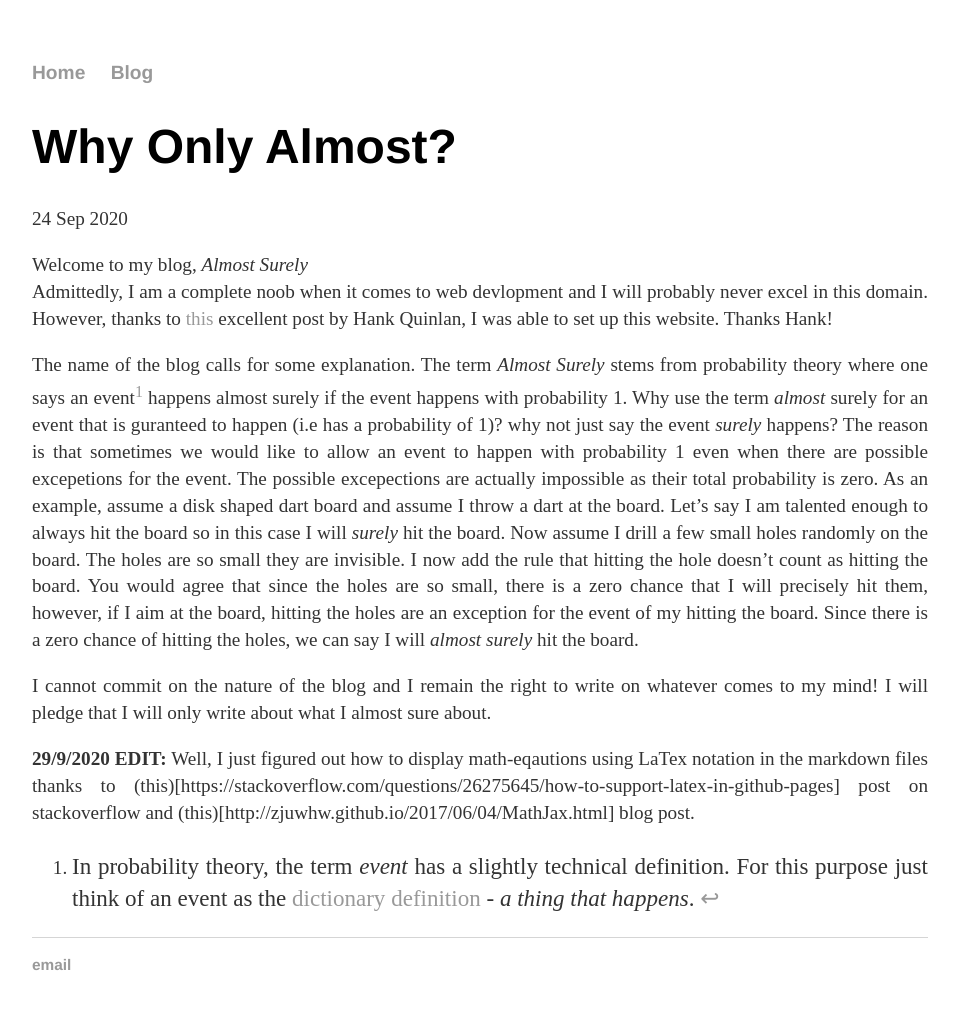
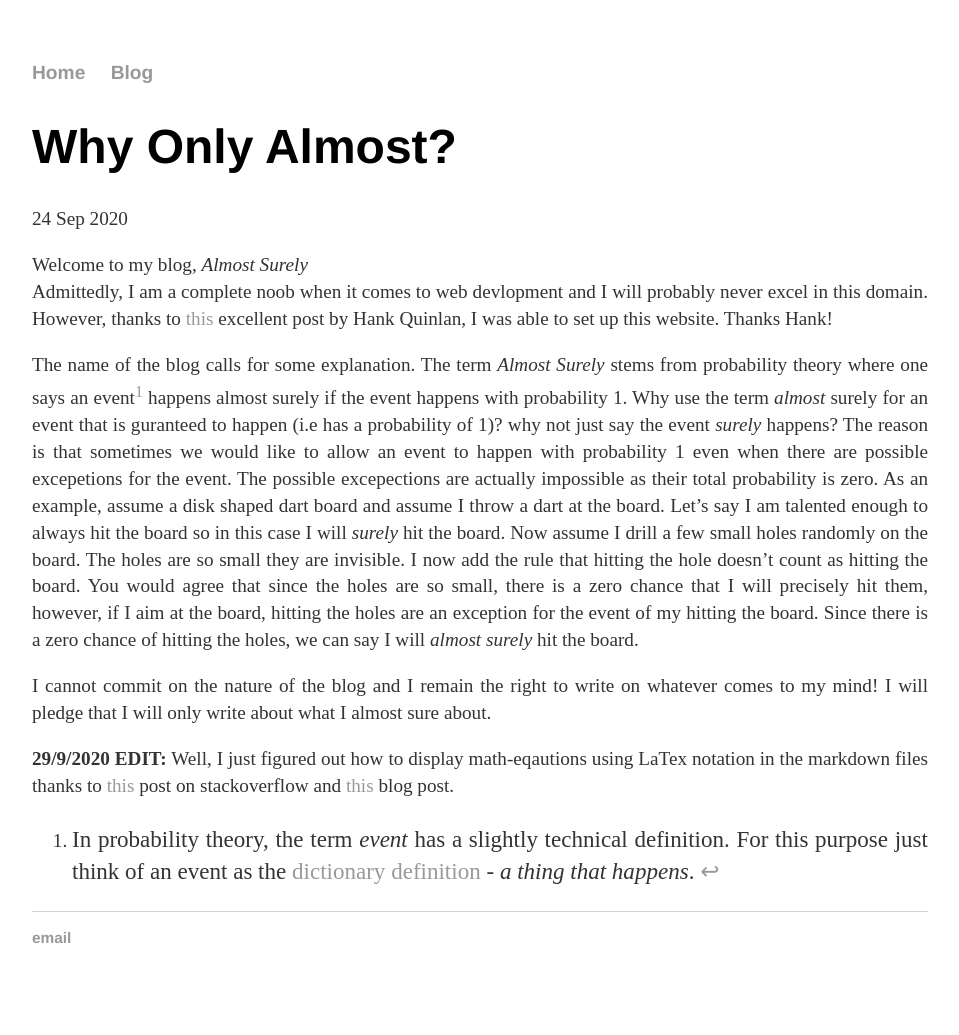
Before and after one commit to nirryde/nirryde.github.io, a Jekyll site: the page built from _posts/2020-09-24-post one.md, in a window 1280 px wide. Shown: the whole page, without its empty margins (160-1119 px from the left). Built offline with Jekyll 4.4.1, drawn with Linux system fonts in a browser that asks for light colours; after the commit the page ends 1008 px from its top, so only the background shows below that.

Commit message:
Update 2020-09-24-post one.md

```diff
--- a/_posts/2020-09-24-post one.md
+++ b/_posts/2020-09-24-post one.md
@@ -12,6 +12,6 @@ The name of the blog calls for some explanation. The term *Almost Surely* stems
 I cannot commit on the nature of the blog and I remain the right to write on whatever comes to my mind! I will pledge that I will only write about what I almost sure about.
 
 **29/9/2020 EDIT:**
-Well, I just figured out how to display math-eqautions using LaTex notation in the markdown files thanks to (this)[https://stackoverflow.com/questions/26275645/how-to-support-latex-in-github-pages] post on stackoverflow and (this)[http://zjuwhw.github.io/2017/06/04/MathJax.html] blog post.
+Well, I just figured out how to display math-eqautions using LaTex notation in the markdown files thanks to [this](https://stackoverflow.com/questions/26275645/how-to-support-latex-in-github-pages) post on stackoverflow and [this](http://zjuwhw.github.io/2017/06/04/MathJax.html) blog post.
 
 [^1]: In probability theory, the term *event* has a slightly technical definition. For this purpose just think of an event as the <a href="https://dictionary.cambridge.org/dictionary/english/event"> dictionary definition</a> - *a thing that happens*.
```
